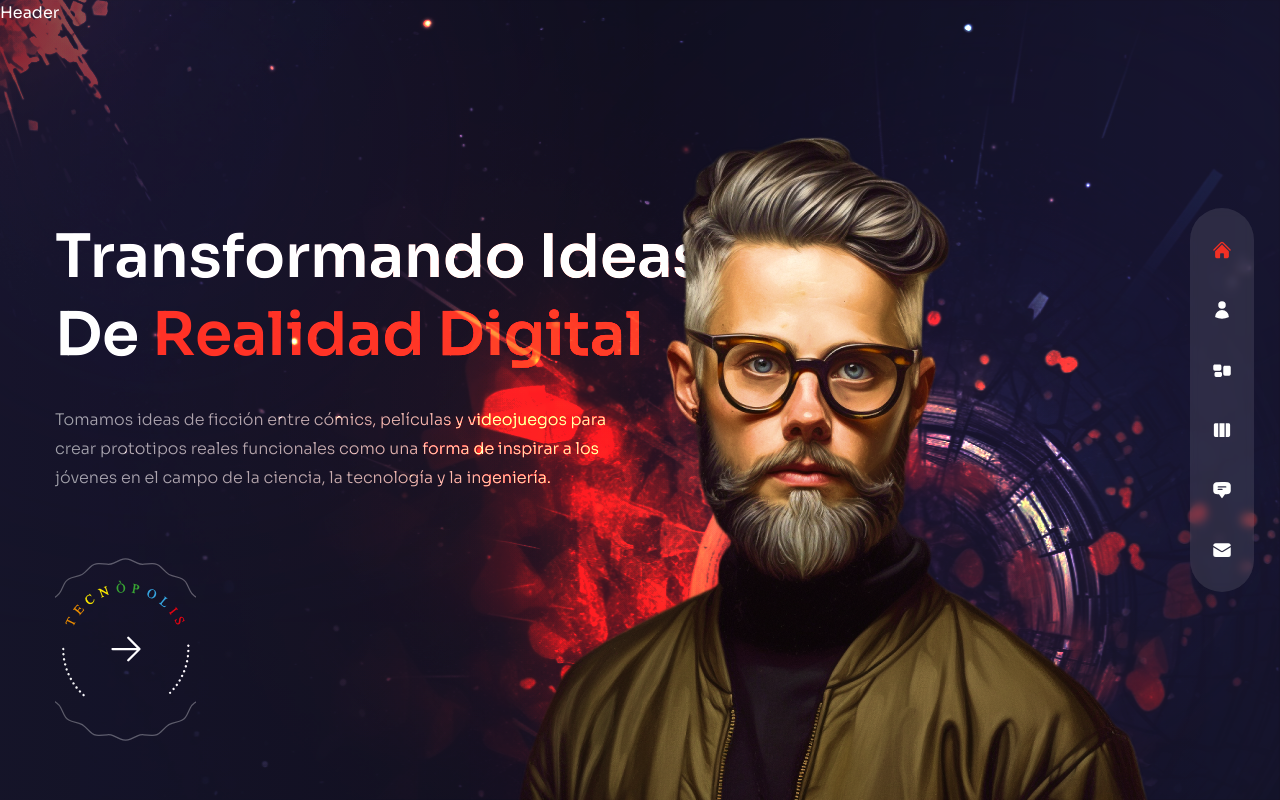
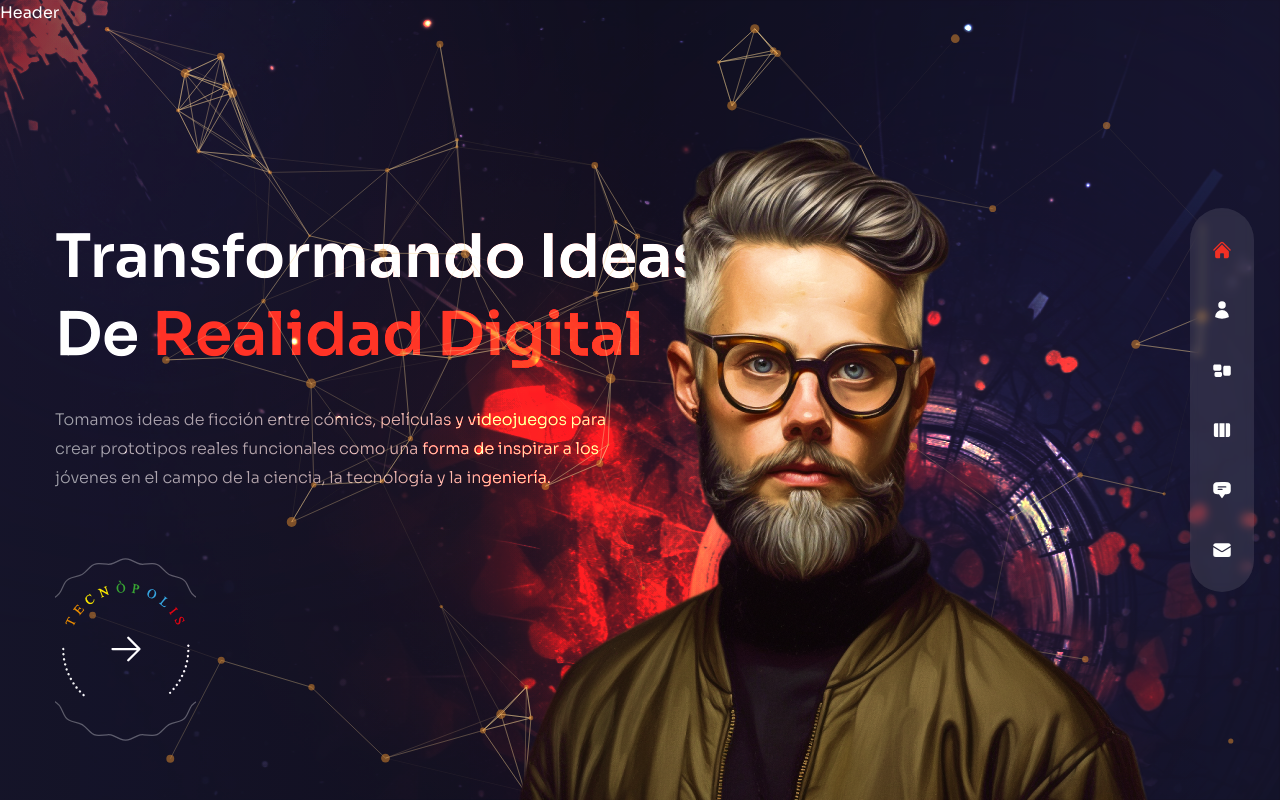
Before and after one commit to satara2358/portfolio, a Next.js app: page / in a window 1280 px wide. Built offline with nearby package versions, Linux system fonts and the light colour scheme.

Commit message:
ParticleContainer

```diff
--- a/components/ParticlesContainer.js
+++ b/components/ParticlesContainer.js
@@ -1,5 +1,99 @@
+import { useCallback } from "react";
+import { Particles } from 'react-tsparticles';
+import { loadFull } from 'tsparticles';
+
+
+
 const ParticlesContainer = () => {
-  <div>Particles Container</div>;
-};
+  const particlesInit = useCallback(async (engine) => {
+    await loadFull(engine)
+  }, []);
+
+  const particlesLoader = useCallback(async () => {}, [])
+
+  return (
+    <Particles
+      className="w-full h-full absolute translate-z-0"
+      id='tsparticles'
+      init={particlesInit}
+      loaded={particlesLoader}
+      options={{
+        fullScreen: { enable: false },
+        background: {
+          color: {
+            value: '',
+          },
+        },
+        fpsLimit: 120,
+        interactivity: {
+          events:{
+            onClick: {
+              enable: false,
+              mode: 'push'
+            },
+            onHover: {
+              enable: true,
+              mode: 'repulse',
+            },
+            resize: true,
+          },
+          modes:{
+            push: {
+              quantity:90
+            },
+            repulse: {
+              distance: 200,
+              duration: 0.4,
+            },
+          },
+        },
+        particles: {
+          color: {
+            value: '#e68e2e',
+          },
+          links:{
+            color: '#f5d393',
+            distance: 150,
+            enable: true,
+            opacity: 0.5,
+            width: 1
+          },
+          collisions: {
+            enable: true,
+          },
+          move :{
+            direction: 'none',
+            enable: true,
+            outModes: {
+              default: 'bounce',
+            },
+            random: false,
+            speed: 1,
+            straight: false
+          },
+          number: {
+            density: {
+              enable: true,
+              area: 800
+            },
+            value: 80
+          },
+          opacity:{
+            value: 0.5,
+          },
+          shape: {
+            type: 'circle',
+          },
+          size: {
+            value: { min: 1, max: 5},
+          },
+        },
+        detectRetina: true
+      }}
+
+    />
+  )
+}
+
 
 export default ParticlesContainer;
```
